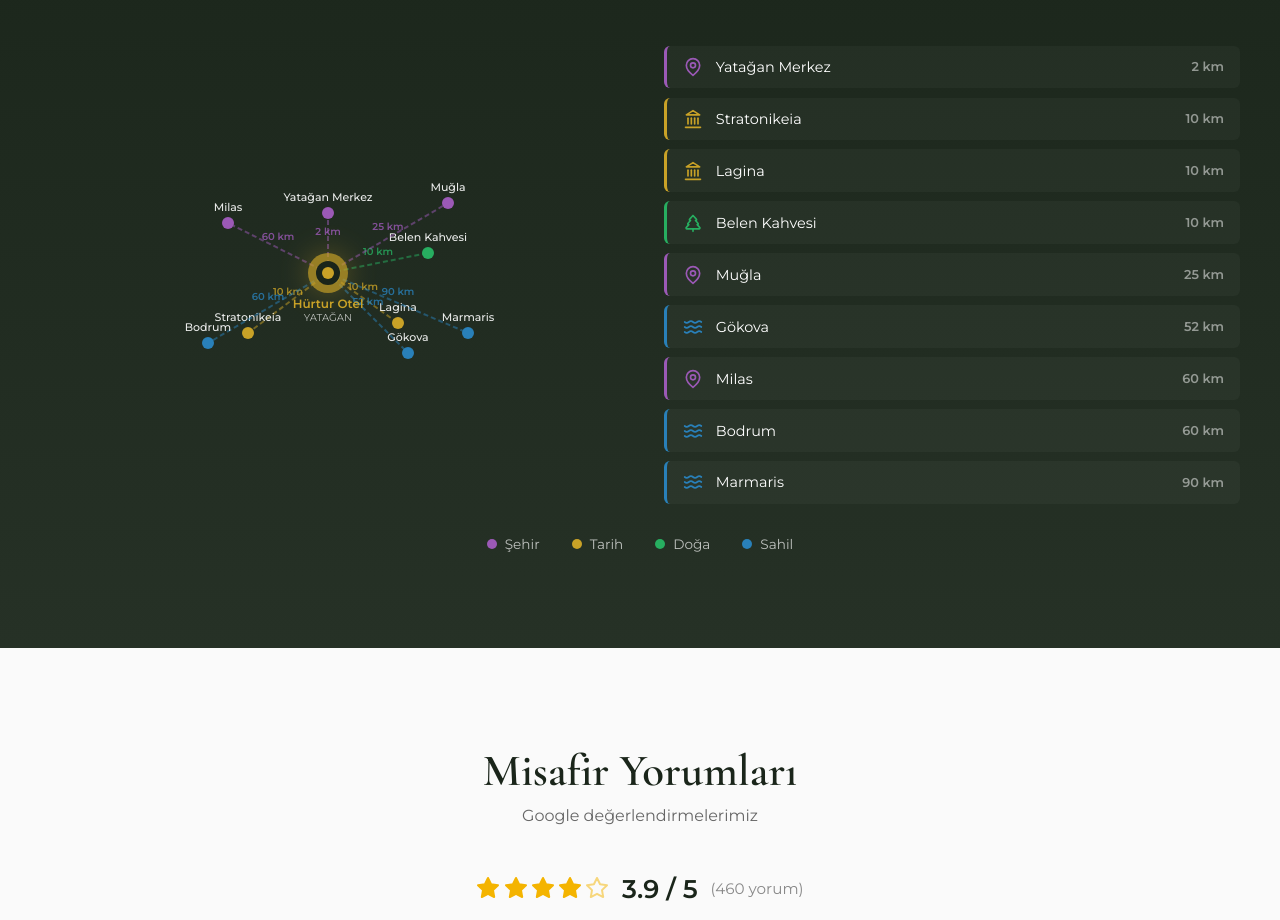
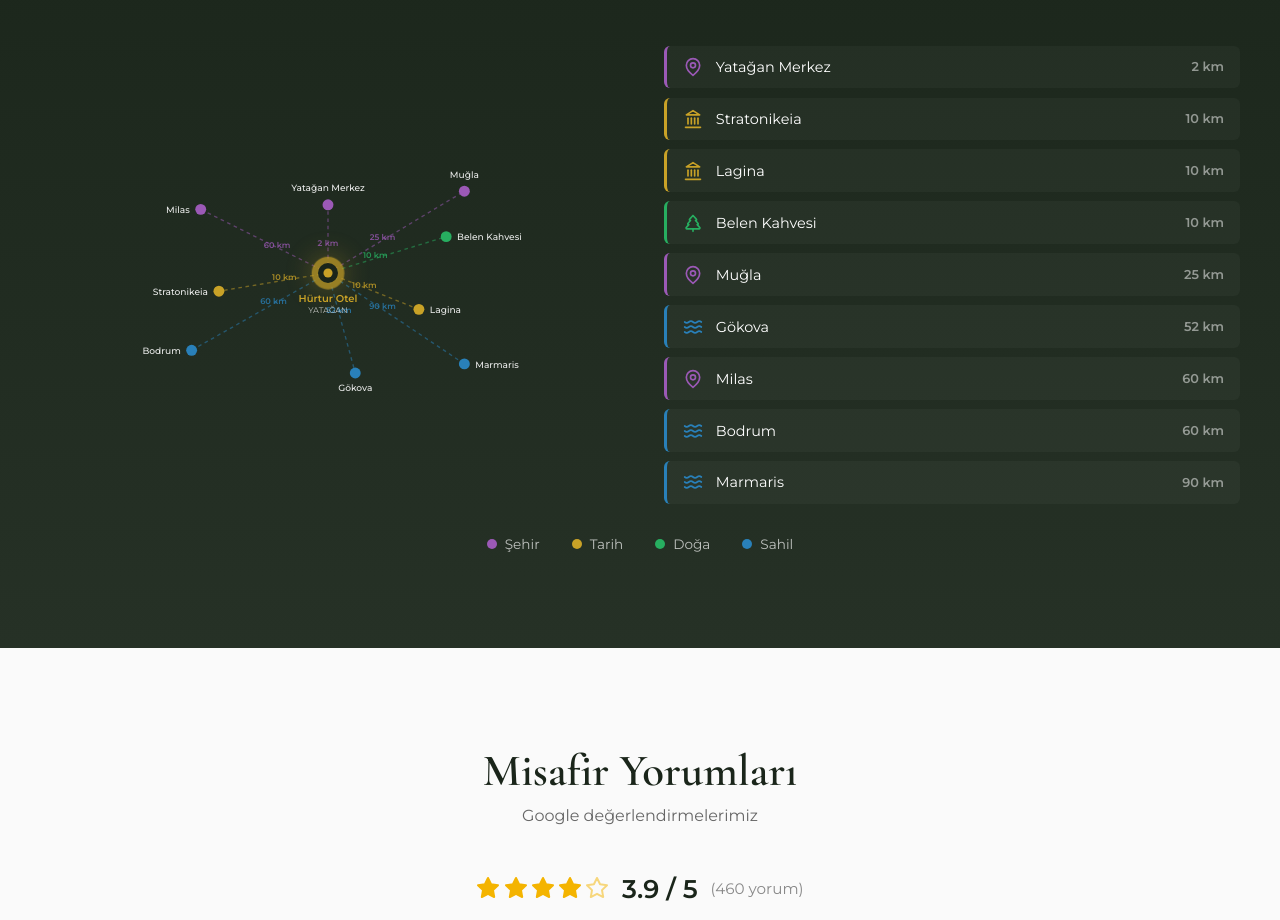
Before and after one commit to g360ai/hurtur-otel, a React (Create React App) app: page / in a window 1280 px wide. Shown: the part 3387-4307 px from the top of the page. Built offline with nearby package versions, Linux system fonts and the light colour scheme.

Commit message:
Update App.js

```diff
--- a/src/App.js
+++ b/src/App.js
@@ -41,15 +41,15 @@ const translations = {
       title: 'Keşfedilecek Yerler',
       subtitle: 'Tarihi ve doğal güzelliklere yakın konum',
       places: [
-        { name: 'Yatağan Merkez', distance: '2', type: 'city', x: 0, y: -60 },
-        { name: 'Stratonikeia', distance: '10', type: 'history', x: -80, y: 60 },
-        { name: 'Lagina', distance: '10', type: 'history', x: 70, y: 50 },
-        { name: 'Belen Kahvesi', distance: '10', type: 'nature', x: 100, y: -20 },
-        { name: 'Muğla', distance: '25', type: 'city', x: 120, y: -70 },
-        { name: 'Gökova', distance: '52', type: 'coast', x: 80, y: 80 },
-        { name: 'Milas', distance: '60', type: 'city', x: -100, y: -50 },
-        { name: 'Bodrum', distance: '60', type: 'coast', x: -120, y: 70 },
-        { name: 'Marmaris', distance: '90', type: 'coast', x: 140, y: 60 }
+        { name: 'Yatağan Merkez', distance: '2', type: 'city', x: 0, y: -75, labelPos: 'top' },
+        { name: 'Stratonikeia', distance: '10', type: 'history', x: -120, y: 20, labelPos: 'left' },
+        { name: 'Lagina', distance: '10', type: 'history', x: 100, y: 40, labelPos: 'right' },
+        { name: 'Belen Kahvesi', distance: '10', type: 'nature', x: 130, y: -40, labelPos: 'right' },
+        { name: 'Muğla', distance: '25', type: 'city', x: 150, y: -90, labelPos: 'top' },
+        { name: 'Gökova', distance: '52', type: 'coast', x: 30, y: 110, labelPos: 'bottom' },
+        { name: 'Milas', distance: '60', type: 'city', x: -140, y: -70, labelPos: 'left' },
+        { name: 'Bodrum', distance: '60', type: 'coast', x: -150, y: 85, labelPos: 'left' },
+        { name: 'Marmaris', distance: '90', type: 'coast', x: 150, y: 100, labelPos: 'right' }
       ]
     },
     reviews: {
@@ -114,15 +114,15 @@ const translations = {
       title: 'Places to Explore',
       subtitle: 'Close to historical and natural beauties',
       places: [
-        { name: 'Yatağan Center', distance: '2', type: 'city', x: 0, y: -60 },
-        { name: 'Stratonikeia', distance: '10', type: 'history', x: -80, y: 60 },
-        { name: 'Lagina', distance: '10', type: 'history', x: 70, y: 50 },
-        { name: 'Belen Coffeehouse', distance: '10', type: 'nature', x: 100, y: -20 },
-        { name: 'Muğla', distance: '25', type: 'city', x: 120, y: -70 },
-        { name: 'Gökova', distance: '52', type: 'coast', x: 80, y: 80 },
-        { name: 'Milas', distance: '60', type: 'city', x: -100, y: -50 },
-        { name: 'Bodrum', distance: '60', type: 'coast', x: -120, y: 70 },
-        { name: 'Marmaris', distance: '90', type: 'coast', x: 140, y: 60 }
+        { name: 'Yatağan Center', distance: '2', type: 'city', x: 0, y: -75, labelPos: 'top' },
+        { name: 'Stratonikeia', distance: '10', type: 'history', x: -120, y: 20, labelPos: 'left' },
+        { name: 'Lagina', distance: '10', type: 'history', x: 100, y: 40, labelPos: 'right' },
+        { name: 'Belen Coffeehouse', distance: '10', type: 'nature', x: 130, y: -40, labelPos: 'right' },
+        { name: 'Muğla', distance: '25', type: 'city', x: 150, y: -90, labelPos: 'top' },
+        { name: 'Gökova', distance: '52', type: 'coast', x: 30, y: 110, labelPos: 'bottom' },
+        { name: 'Milas', distance: '60', type: 'city', x: -140, y: -70, labelPos: 'left' },
+        { name: 'Bodrum', distance: '60', type: 'coast', x: -150, y: 85, labelPos: 'left' },
+        { name: 'Marmaris', distance: '90', type: 'coast', x: 150, y: 100, labelPos: 'right' }
       ]
     },
     reviews: {
@@ -470,9 +470,26 @@ export default function HurturOtel() {
 
           <div className="location-container">
             <div className="map-visual-new">
-              <svg viewBox="-200 -150 400 300" className="map-svg">
+              <svg viewBox="-220 -160 440 320" className="map-svg">
                 {/* Connection lines with arrows */}
-                {t.location.places.map((place, index) => (
+                {t.location.places.map((place, index) => {
+                  // Label pozisyonlarını hesapla
+                  const getLabelOffset = () => {
+                    switch(place.labelPos) {
+                      case 'top': return { x: 0, y: -15, anchor: 'middle' };
+                      case 'bottom': return { x: 0, y: 20, anchor: 'middle' };
+                      case 'left': return { x: -12, y: 4, anchor: 'end' };
+                      case 'right': return { x: 12, y: 4, anchor: 'start' };
+                      default: return { x: 0, y: -15, anchor: 'middle' };
+                    }
+                  };
+                  const labelOffset = getLabelOffset();
+
+                  // Mesafe yazısı pozisyonunu çizginin 1/3'üne koy (merkeze daha yakın)
+                  const distX = place.x * 0.4;
+                  const distY = place.y * 0.4;
+
+                  return (
                   <g key={index}>
                     <line
                       x1="0"
@@ -480,8 +497,8 @@ export default function HurturOtel() {
                       x2={place.x}
                       y2={place.y}
                       stroke={getTypeColor(place.type)}
-                      strokeWidth="2"
-                      strokeDasharray="5,3"
+                      strokeWidth="1.5"
+                      strokeDasharray="4,4"
                       className={`map-line ${activePlace === index ? 'active' : ''}`}
                     />
                     <circle
@@ -494,37 +511,39 @@ export default function HurturOtel() {
                       onMouseLeave={() => setActivePlace(null)}
                     />
                     <text
-                      x={place.x}
-                      y={place.y - 12}
-                      textAnchor="middle"
+                      x={place.x + labelOffset.x}
+                      y={place.y + labelOffset.y}
+                      textAnchor={labelOffset.anchor}
                       className={`map-label ${activePlace === index ? 'active' : ''}`}
                       fill="#fff"
-                      fontSize="11"
+                      fontSize="10"
+                      fontWeight="500"
                     >
                       {place.name}
                     </text>
                     <text
-                      x={place.x / 2}
-                      y={place.y / 2 - 8}
+                      x={distX}
+                      y={distY}
                       textAnchor="middle"
                       className="map-distance"
                       fill={getTypeColor(place.type)}
-                      fontSize="10"
-                      fontWeight="bold"
+                      fontSize="9"
+                      fontWeight="600"
                     >
                       {place.distance} km
                     </text>
                   </g>
-                ))}
+                  );
+                })}
 
                 {/* Hotel center marker */}
-                <circle cx="0" cy="0" r="20" fill="#c9a227" className="hotel-dot" />
-                <circle cx="0" cy="0" r="12" fill="#1a251a" />
-                <circle cx="0" cy="0" r="6" fill="#c9a227" />
-                <text x="0" y="35" textAnchor="middle" fill="#c9a227" fontSize="12" fontWeight="bold">
+                <circle cx="0" cy="0" r="18" fill="#c9a227" className="hotel-dot" />
+                <circle cx="0" cy="0" r="11" fill="#1a251a" />
+                <circle cx="0" cy="0" r="5" fill="#c9a227" />
+                <text x="0" y="32" textAnchor="middle" fill="#c9a227" fontSize="11" fontWeight="bold">
                   Hürtur Otel
                 </text>
-                <text x="0" y="48" textAnchor="middle" fill="rgba(255,255,255,0.7)" fontSize="10">
+                <text x="0" y="44" textAnchor="middle" fill="rgba(255,255,255,0.7)" fontSize="9">
                   YATAĞAN
                 </text>
               </svg>
```
